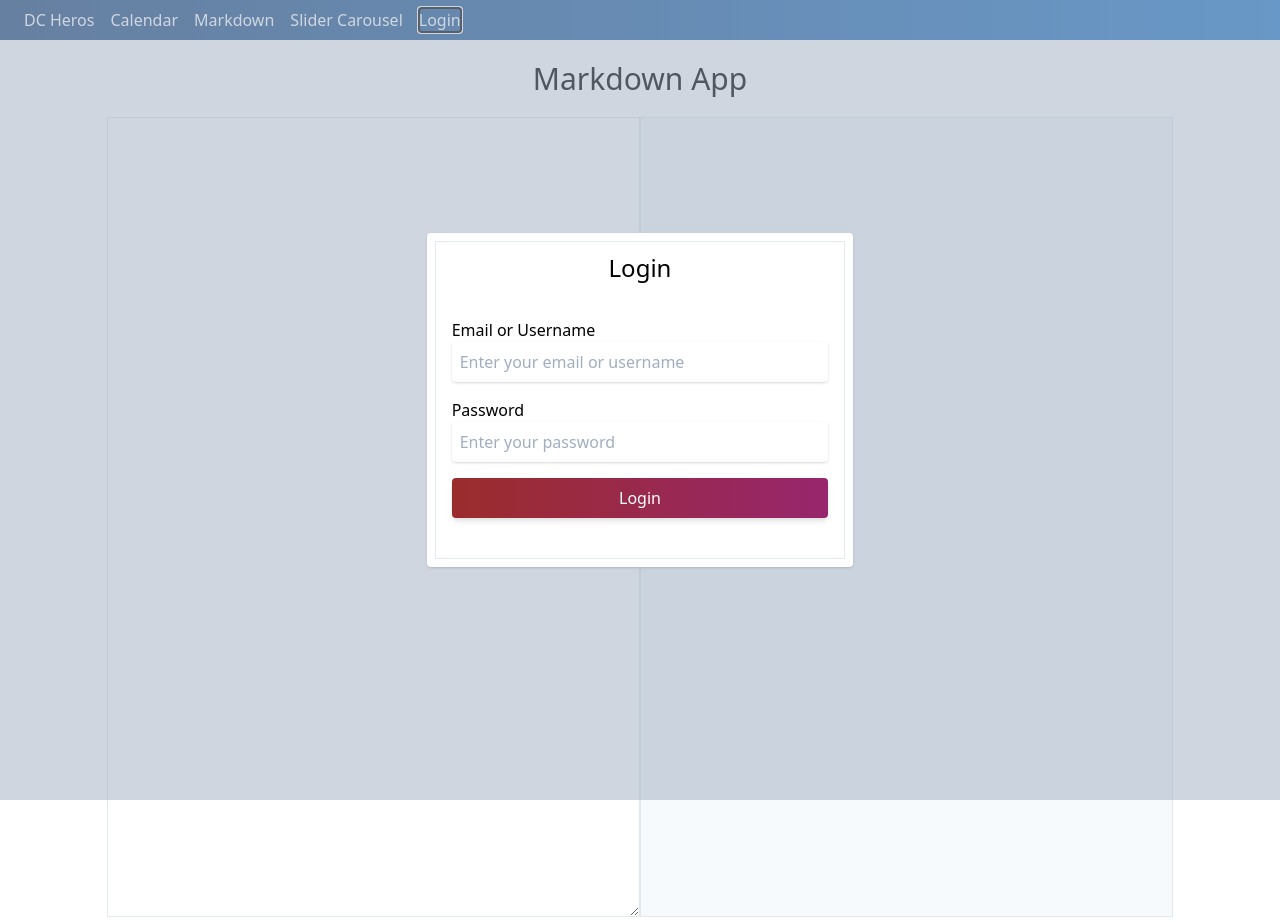
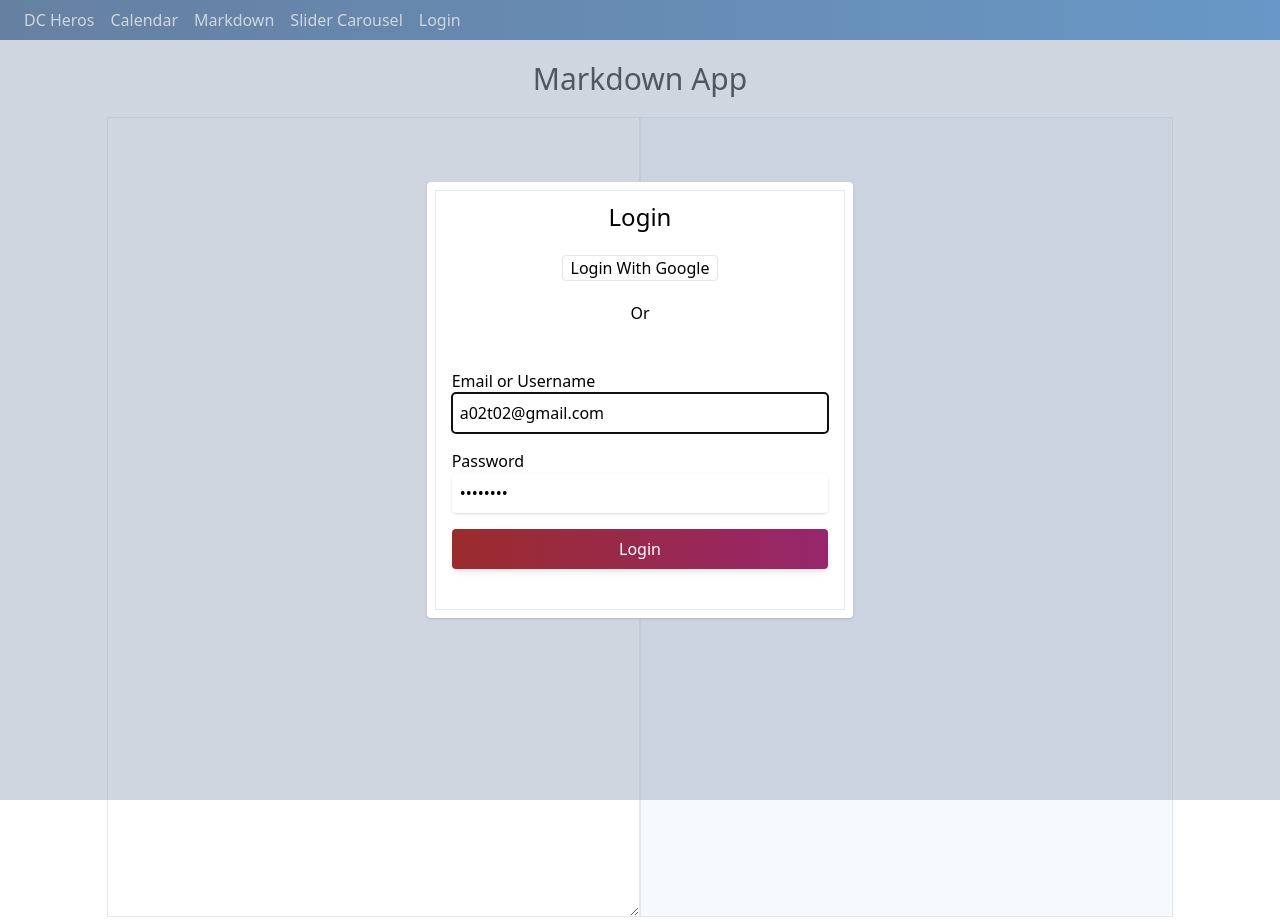
Before and after one commit to chesedi/vue3, a Vue app: page /markdown in a window 1280 px wide. Both pictures are taken after a click on the button "Login". Built offline with nearby package versions, Linux system fonts and the light colour scheme; no server answers.

Commit message:
Add Firebase Authentication

```diff
--- a/package.json
+++ b/package.json
@@ -9,6 +9,7 @@
   },
   "dependencies": {
     "core-js": "^3.6.5",
+    "firebase": "^8.1.2",
     "marked": "^1.2.5",
     "tailwindcss": "^1.8.10",
     "vue": "^3.0.0",
--- a/src/App.vue
+++ b/src/App.vue
@@ -1,5 +1,5 @@
 <template>
-  <AppHeader @open-login-modal="isLoginOpen = true" />
+  <AppHeader :isLoggedIn="isLoggedIn" @open-login-modal="isLoginOpen = true" />
   <div class="w-full flex">
     <router-view></router-view>
   </div>
@@ -9,14 +9,29 @@
 <script>
 import AppHeader from './components/AppHeader';
 import LoginModal from './components/LoginModal';
+import firebase from './utilities/firebase';
+
 export default {
   components: { AppHeader, LoginModal },
   data() {
     return {
       isLoginOpen: false,
+      isLoggedIn: false,
+      authUser: {},
     };
   },
   computed: {},
+  mounted() {
+    firebase.auth().onAuthStateChanged(user => {
+      if (user) {
+        this.isLoggedIn = true;
+        this.authUser = user;
+      } else {
+        this.isLoggedIn = false;
+        this.authUser = {};
+      }
+    });
+  },
   methods: {},
 };
 </script>
--- a/src/components/AppHeader.vue
+++ b/src/components/AppHeader.vue
@@ -9,11 +9,19 @@
       :to="item.to"
       >{{ item.title }}</router-link
     >
-    <button class="mx-2" @click="$emit('open-login-modal')">Login</button>
+    <button v-if="isLoggedIn" class="mx-2" @click="logout">Logout</button>
+    <button v-else class="mx-2" @click="$emit('open-login-modal')">
+      Login
+    </button>
   </nav>
 </template>
 <script>
+import firebase from '../utilities/firebase';
+
 export default {
+  props: {
+    isLoggedIn: { type: Boolean, required: true },
+  },
   data() {
     return {
       list: [
@@ -24,5 +32,18 @@ export default {
       ],
     };
   },
+  methods: {
+    logout() {
+      firebase
+        .auth()
+        .signOut()
+        .then(function(res) {
+          console.log(res);
+        })
+        .catch(function(e) {
+          console.log(e);
+        });
+    },
+  },
 };
 </script>
--- /dev/null
+++ b/src/components/Login/GoogleLogin.vue
@@ -0,0 +1,27 @@
+<template>
+  <section class="my-5 text-center">
+    <button class="border px-2 rounded" @click="loginWithGoogle">
+      Login With Google
+    </button>
+  </section>
+</template>
+
+<script>
+import firebase from '../../utilities/firebase';
+export default {
+  methods: {
+    loginWithGoogle() {
+      const provider = new firebase.auth.GoogleAuthProvider();
+
+      firebase
+        .auth()
+        .signInWithPopup(provider)
+        .then(() => {
+          this.$emit('close-login-from-google');
+        });
+    },
+  },
+};
+</script>
+
+<style></style>
--- a/src/components/LoginModal.vue
+++ b/src/components/LoginModal.vue
@@ -1,6 +1,6 @@
 <template>
   <section
-    @click="$emit('close-login')"
+    @click="close"
     class="z-20 h-screen w-screen bg-gray-500 fixed top-0 opacity-50"
   ></section>
   <div class="absolute inset-0">
@@ -8,19 +8,23 @@
       <div class="z-30 m-auto bg-white p-2 rounded shadow w-1/3">
         <div class="p-2 border">
           <h1 class="text-2xl text-center">Login</h1>
+          <GoogleLogin @close-login-from-google="close" />
+
+          <p class="my-5 text-center ">Or</p>
           <form class="p-2 my-2" @submit.prevent="submit">
             <div class="my-4">
               <label>Email or Username</label>
               <input
-                v-model="form.email"
+                v-model="email"
                 class="rounded shadow p-2 w-full"
                 placeholder="Enter your email or username"
+                ref="emailRef"
               />
             </div>
             <div class="my-4">
               <label>Password</label>
               <input
-                v-model="form.password"
+                v-model="password"
                 class="rounded shadow p-2 w-full"
                 type="password"
                 placeholder="Enter your password"
@@ -31,7 +35,8 @@
                 type="submit"
                 class="w-full rounded shadow-md bg-gradient-to-r from-red-800 to-pink-800 text-white p-2"
               >
-                Login
+                <span v-if="!isLoading">Login</span>
+                <span v-else>⏳</span>
               </button>
             </div>
           </form>
@@ -42,18 +47,39 @@
 </template>
 
 <script>
+import firebase from '../utilities/firebase';
+import GoogleLogin from '../components/Login/GoogleLogin';
 export default {
+  components: { GoogleLogin },
   data() {
     return {
-      form: {
-        email: '',
-        password: '',
-      },
+      email: 'a02t02@gmail.com',
+      password: 'password',
+      isLoading: false,
     };
+  },
+  mounted() {
+    this.$refs.emailRef.focus();
   },
   methods: {
     submit() {
-      // submit the form
+      this.isLoading = true;
+      firebase
+        .auth()
+        .signInWithEmailAndPassword(this.email, this.password)
+        .then(() => {
+          this.email = '';
+          this.password = '';
+          this.isLoading = false;
+          this.close();
+        })
+        .catch(e => {
+          console.log(e);
+          this.isLoading = false;
+        });
+    },
+    close() {
+      this.$emit('close-login');
     },
   },
 };
--- a/src/pages/DcHeros.vue
+++ b/src/pages/DcHeros.vue
@@ -49,6 +49,9 @@ export default {
       return this.dcHeros.length;
     },
   },
+  mounted() {
+    this.$refs.newHeroRef.focus();
+  },
   methods: {
     addHero() {
       if (this.newHero.value !== '') {
--- a/src/pages/Markdown.vue
+++ b/src/pages/Markdown.vue
@@ -4,6 +4,7 @@
     <section class="flex m-auto w-10/12 h-screen">
       <article class="w-1/2 border">
         <textarea
+          ref="markdownTextArea"
           class="w-full h-full"
           :value="text"
           @input="update"
@@ -30,6 +31,9 @@ export default {
       return marked(this.text);
     },
   },
+  mounted() {
+    this.$refs.markdownTextArea.focus();
+  },
   methods: {
     update(e) {
       const task = () => (this.text = e.target.value);
--- /dev/null
+++ b/src/utilities/firebase.js
@@ -0,0 +1,15 @@
+import firebase from 'firebase/app';
+import 'firebase/auth';
+
+const firebaseConfig = {
+  apiKey: 'AIzaSyD1KiQI3ucmMC_gom_Mv_cOan8XvxEmMfE',
+  authDomain: 'vue-full-course-4b959.firebaseapp.com',
+  projectId: 'vue-full-course-4b959',
+  storageBucket: 'vue-full-course-4b959.appspot.com',
+  messagingSenderId: '691523987264',
+  appId: '1:691523987264:web:c6468869ef56f485ddbca5',
+};
+
+firebase.initializeApp(firebaseConfig);
+
+export default firebase;
```
Also changed, not shown: 1 other file (tests, documents, lock files or other folders).
